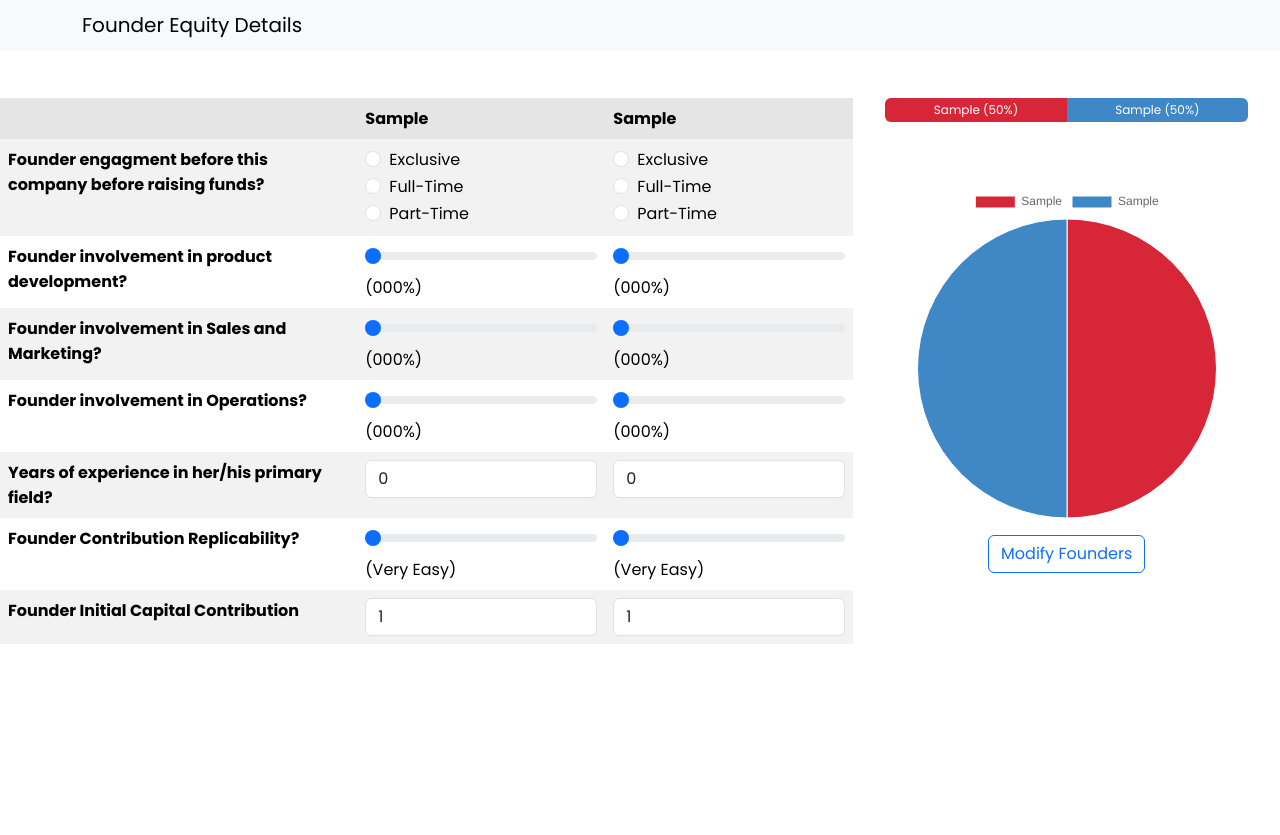
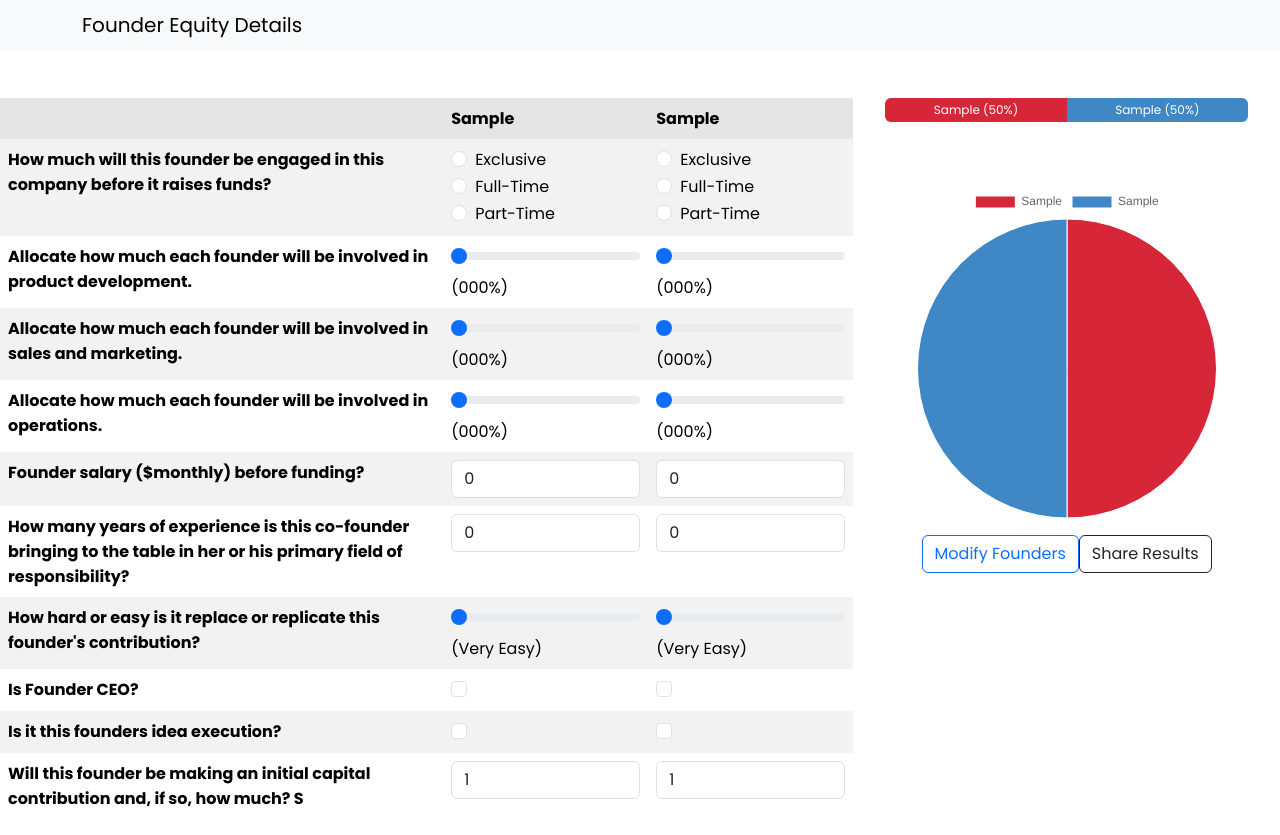
Before and after one commit to RonRaj101/FounderEquityCalculator, a Vue app: page / in a window 1280 px wide. Both pictures are taken after typing "Sample", "Sample" into the empty fields and a click on the button "Submit". Before the commit the page ends 800 px from the top, so only its background shows below. Built offline with nearby package versions, Linux system fonts and the light colour scheme.

Commit message:
re-enabling disabled params + added pinia

```diff
--- a/package.json
+++ b/package.json
@@ -11,8 +11,10 @@
     "chart.js": "^4.4.0",
     "core-js": "^3.8.3",
     "emailjs-com": "^3.2.0",
+    "pinia": "^2.1.7",
     "vue": "^3.2.13",
-    "vue-chartjs": "^5.2.0"
+    "vue-chartjs": "^5.2.0",
+    "vuex": "^4.0.2"
   },
   "devDependencies": {
     "@babel/core": "^7.12.16",
--- a/src/App.vue
+++ b/src/App.vue
@@ -1,37 +1,40 @@
 <script setup>
-import FounderDetails from './components/FounderDetails.vue'
-import StartupDetails from './components/StartupDetails.vue'
-import FinalResults from './components/FinalResults.vue'
+import FounderDetails from "./components/FounderDetails.vue";
+import StartupDetails from "./components/StartupDetails.vue";
+import FinalResults from "./components/FinalResults.vue";
 </script>
 
 <template>
-  <component :is="activeCompoment" @to-calculate="toCalculate" :founderDetails="founderDetails"/>
+  <component
+    :is="activeCompoment"
+    @to-calculate="toCalculate"
+    :founderDetails="founderDetails"
+  />
 </template>
 
 <script>
-
 export default {
-  name: 'App',
+  name: "App",
   components: {
     FounderDetails,
     StartupDetails,
-    FinalResults
+    FinalResults,
   },
   data() {
     return {
       activeCompoment: FounderDetails,
-      founderDetails: []
-    }
+      founderDetails: [],
+    };
   },
   methods: {
     toCalculate(founders) {
       this.activeCompoment = StartupDetails;
-      founders.forEach(founder => {
+      founders.forEach((founder) => {
         this.founderDetails.push(founder);
       });
-    }
-  }
-}
+    },
+  },
+};
 </script>
 
 <style>
--- a/src/components/StartupDetails.vue
+++ b/src/components/StartupDetails.vue
@@ -33,7 +33,7 @@
             <tbody>
               <tr class="">
                 <th scope="row">
-                  Founder engagment before this company before raising funds?
+                  How much will this founder be engaged in this company before it raises funds?
                 </th>
                 <td
                   class=""
@@ -97,7 +97,7 @@
                 </td>
               </tr>
               <tr>
-                <th scope="row">Founder involvement in product development?</th>
+                <th scope="row">Allocate how much each founder will be involved in product development.</th>
                 <td v-for="(founder, count) in founderDetails" :key="count">
                   <input
                     class="form-range"
@@ -116,7 +116,7 @@
                 </td>
               </tr>
               <tr>
-                <th scope="row">Founder involvement in Sales and Marketing?</th>
+                <th scope="row">Allocate how much each founder will be involved in sales and marketing. </th>
                 <td
                   colspan=""
                   class=""
@@ -143,7 +143,7 @@
               </tr>
 
               <tr>
-                <th scope="row">Founder involvement in Operations?</th>
+                <th scope="row">Allocate how much each founder will be involved in operations. </th>
                 <td
                   colspan=""
                   class=""
@@ -168,7 +168,7 @@
 
               </tr>
 
-              <!-- <tr>
+              <tr>
                 <th scope="row">Founder salary ($monthly) before funding?</th>
                 <td
                   colspan=""
@@ -187,11 +187,12 @@
                 </td>
 
 
-              </tr> -->
+              </tr>
 
               <tr>
                 <th scope="row">
-                  Years of experience in her/his primary field?
+                  How many years of experience is this co-founder bringing to the table in her or his
+primary field of responsibility?
                 </th>
                 <td
                   colspan=""
@@ -211,7 +212,7 @@
               </tr>
 
               <tr>
-                <th scope="row">Founder Contribution Replicability?</th>
+                <th scope="row">How hard or easy is it replace or replicate this founder's contribution? </th>
                 <td
                   colspan=""
                   v-for="(founder, count) in founderDetails"
@@ -238,7 +239,7 @@
                 </td>
               </tr>
 
-              <!-- <tr>
+              <tr>
                 <th scope="row">Is Founder CEO?</th>
                 <td
                   colspan=""
@@ -256,9 +257,9 @@
                     />
                   </div>
                 </td>
-              </tr> -->
+              </tr>
 
-              <!-- <tr>
+              <tr>
                 <th scope="row">Is it this founders idea execution?</th>
                 <td
                   colspan=""
@@ -278,10 +279,10 @@
                     />
                   </div>
                 </td>
-              </tr> -->
+              </tr>
 
               <tr>
-                <th scope="row">Founder Initial Capital Contribution</th>
+                <th scope="row">Will this founder be making an initial capital contribution and, if so, how much? S</th>
                 <td
                   colspan=""
                   v-for="(founder, count) in founderDetails"
@@ -355,9 +356,9 @@
           <Pie class="m-auto p-0" :data="chartData" :options="chartOptions" />
 
           <button type="button" class="btn btn-outline-primary btn-md mt-3" data-bs-toggle="collapse" data-bs-target="#collapseFounders" aria-expanded="false" aria-controls="collapseExample">Modify Founders</button>
-          <!-- <button type="button" class="btn btn-outline-dark btn-md mt-3" data-bs-toggle="collapse" data-bs-target="#collapseEmail" aria-expanded="false" aria-controls="collapseExample">Share Results</button> -->
+          <button type="button" class="btn btn-outline-dark btn-md mt-3" data-bs-toggle="collapse" data-bs-target="#collapseEmail" aria-expanded="false" aria-controls="collapseExample">Share Results</button>
 
-          <!-- <div class="collapse m-3" id="collapseEmail">
+          <div class="collapse m-3" id="collapseEmail">
             <div class="card card-body">
               <form action="" @submit.prevent="sendEmailJS">
               <div class="mb-3">
@@ -376,7 +377,7 @@
 
             </form>
             </div>
-          </div> -->
+          </div>
 
           <div class="collapse m-3" id="collapseFounders">
             <div class="card card-body">
@@ -450,11 +451,11 @@ export default {
       this.FoundersInformation.FounderInvolvementInProductDevelopment.push(0);
       this.FoundersInformation.FounderInvolvementInSalesAndMarketing.push(0);
       this.FoundersInformation.FounderInvolvementInOperations.push(0);
-      // this.FoundersInformation.FounderSalaryBeforeFunding.push(0);
+      this.FoundersInformation.FounderSalaryBeforeFunding.push(0);
       this.FoundersInformation.FounderYearsOfExperience.push(0);
       this.FoundersInformation.FounderReplicability.push(1);
-      // this.FoundersInformation.FounderIsCEO.push(0);
-      // this.FoundersInformation.FounderIsIdeaExecution.push(0);
+      this.FoundersInformation.FounderIsCEO.push(0);
+      this.FoundersInformation.FounderIsIdeaExecution.push(0);
       this.FoundersInformation.FounderInitialCapitalContribution.push(1);
     }
 
@@ -467,11 +468,11 @@ export default {
         FounderInvolvementInProductDevelopment: [],
         FounderInvolvementInSalesAndMarketing: [],
         FounderInvolvementInOperations: [],
-        // FounderSalaryBeforeFunding: [],
+        FounderSalaryBeforeFunding: [],
         FounderYearsOfExperience: [],
         FounderReplicability: [],
-        // FounderIsCEO: [],
-        // FounderIsIdeaExecution: [],
+        FounderIsCEO: [],
+        FounderIsIdeaExecution: [],
         FounderInitialCapitalContribution: [],
       },
       colors: [
@@ -481,7 +482,6 @@ export default {
         "#140F2D",
         "#183059",
       ],
-
       chartOptions:{maintainAspectRatio: true, aspectRatio:0.9, responsive:false},
       email: '',
       sendEmail: false,
@@ -501,11 +501,11 @@ export default {
         this.FoundersInformation.FounderInvolvementInProductDevelopment[i] = this.FoundersInformation.FounderInvolvementInProductDevelopment[i+1];
         this.FoundersInformation.FounderInvolvementInSalesAndMarketing[i] = this.FoundersInformation.FounderInvolvementInSalesAndMarketing[i+1];
         this.FoundersInformation.FounderInvolvementInOperations[i] = this.FoundersInformation.FounderInvolvementInOperations[i+1];
-        // this.FoundersInformation.FounderSalaryBeforeFunding[i] = this.FoundersInformation.FounderSalaryBeforeFunding[i+1];
+        this.FoundersInformation.FounderSalaryBeforeFunding[i] = this.FoundersInformation.FounderSalaryBeforeFunding[i+1];
         this.FoundersInformation.FounderYearsOfExperience[i] = this.FoundersInformation.FounderYearsOfExperience[i+1];
         this.FoundersInformation.FounderReplicability[i] = this.FoundersInformation.FounderReplicability[i+1];
-        // this.FoundersInformation.FounderIsCEO[i] = this.FoundersInformation.FounderIsCEO[i+1];
-        // this.FoundersInformation.FounderIsIdeaExecution[i] = this.FoundersInformation.FounderIsIdeaExecution[i+1];
+        this.FoundersInformation.FounderIsCEO[i] = this.FoundersInformation.FounderIsCEO[i+1];
+        this.FoundersInformation.FounderIsIdeaExecution[i] = this.FoundersInformation.FounderIsIdeaExecution[i+1];
         this.FoundersInformation.FounderInitialCapitalContribution[i] = this.FoundersInformation.FounderInitialCapitalContribution[i+1];
       }
 
@@ -515,11 +515,11 @@ export default {
       this.FoundersInformation.FounderInvolvementInProductDevelopment[index] = 0;
       this.FoundersInformation.FounderInvolvementInSalesAndMarketing[index] = 0;
       this.FoundersInformation.FounderInvolvementInOperations[index] = 0;
-      // this.FoundersInformation.FounderSalaryBeforeFunding[index] = 0;
+      this.FoundersInformation.FounderSalaryBeforeFunding[index] = 0;
       this.FoundersInformation.FounderYearsOfExperience[index] = 0;
       this.FoundersInformation.FounderReplicability[index] = 1;
-      // this.FoundersInformation.FounderIsCEO[index] = 0;
-      // this.FoundersInformation.FounderIsIdeaExecution[index] = 0;
+      this.FoundersInformation.FounderIsCEO[index] = 0;
+      this.FoundersInformation.FounderIsIdeaExecution[index] = 0;
       this.FoundersInformation.FounderInitialCapitalContribution[index] = 1;
     },
     addFounder() {
@@ -577,7 +577,7 @@ export default {
         message += `Founder Involvement In Product Development: ${this.FoundersInformation.FounderInvolvementInProductDevelopment[i] * 100}% <br>`;
         message += `Founder Involvement In Sales And Marketing: ${this.FoundersInformation.FounderInvolvementInSalesAndMarketing[i] * 100}% <br>`;
         message += `Founder Involvement In Operations: ${this.FoundersInformation.FounderInvolvementInOperations[i] * 100}% <br>`;
-        // message += `Founder Salary Before Funding: $${this.FoundersInformation.FounderSalaryBeforeFunding[i]} per month<br>`;
+        message += `Founder Salary Before Funding: $${this.FoundersInformation.FounderSalaryBeforeFunding[i]} per month<br>`;
         message += `Founder Years Of Experience: ${this.FoundersInformation.FounderYearsOfExperience[i]}<br>`;
         if(this.FoundersInformation.FounderReplicability[i] == 1){
           message += `Founder Replicability: Very Easy<br>`;
@@ -593,16 +593,16 @@ export default {
           message += `Founder Replicability: ${this.FoundersInformation.FounderReplicability[i]}<br>`;
         }
 
-        // if(this.FoundersInformation.FounderIsCEO[i])
-        //   message += `Founder Is CEO: Yes<br>`
-        // else
-        //   message += `Founder Is CEO: No<br>`
+        if(this.FoundersInformation.FounderIsCEO[i])
+          message += `Founder Is CEO: Yes<br>`
+        else
+          message += `Founder Is CEO: No<br>`
 
-        // if(this.FoundersInformation.FounderIsIdeaExecution[i])
-        //   message += `Founder's Idea for Execution: Yes<br>`
-        // else
-        //   message += `Founder's Idea for Execution: No<br>`
-        // message += `Founder Initial Capital Contribution: $${this.FoundersInformation.FounderInitialCapitalContribution[i]}<br><br>`;
+        if(this.FoundersInformation.FounderIsIdeaExecution[i])
+          message += `Founder's Idea for Execution: Yes<br>`
+        else
+          message += `Founder's Idea for Execution: No<br>`
+        message += `Founder Initial Capital Contribution: $${this.FoundersInformation.FounderInitialCapitalContribution[i]}<br><br>`;
 
         message += `----------------------------------------<br><br>`;
       }
@@ -651,19 +651,19 @@ export default {
           parseInt(
             this.FoundersInformation.FounderInvolvementInOperations[index]
           ) / 100;
-        // let founderSalary =
-        //   this.FoundersInformation.FounderSalaryBeforeFunding[index];
+        let founderSalary =
+          this.FoundersInformation.FounderSalaryBeforeFunding[index];
 
-        // if (founderSalary > 0) {
-        //   if (founderSalary > 4000) {
-        //     founderSalary = -4;
-        //   } else {
-        //     let founderSalaryMult = founderSalary / 1000;
-        //     founderSalary = founderSalaryMult * -0.5;
-        //   }
-        // } else {
-        //   founderSalary = 4;
-        // }
+        if (founderSalary > 0) {
+          if (founderSalary > 4000) {
+            founderSalary = -4;
+          } else {
+            let founderSalaryMult = founderSalary / 1000;
+            founderSalary = founderSalaryMult * -0.5;
+          }
+        } else {
+          founderSalary = 4;
+        }
 
         let founderYOE =
           this.FoundersInformation.FounderYearsOfExperience[index] / 10;
@@ -684,21 +684,21 @@ export default {
           founderReplicability /= 5;
         }
 
-        // let founderCEO = 0;
+        let founderCEO = 0;
 
-        // if (this.FoundersInformation.FounderIsCEO[index]) {
-        //   founderCEO = 1;
-        // } else {
-        //   founderCEO = 0;
-        // }
+        if (this.FoundersInformation.FounderIsCEO[index]) {
+          founderCEO = 1;
+        } else {
+          founderCEO = 0;
+        }
 
-        // let founderIE = 0;
+        let founderIE = 0;
 
-        // if (this.FoundersInformation.FounderIsIdeaExecution[index]) {
-        //   founderIE = 1;
-        // } else {
-        //   founderIE = 0;
-        // }
+        if (this.FoundersInformation.FounderIsIdeaExecution[index]) {
+          founderIE = 1;
+        } else {
+          founderIE = 0;
+        }
 
         let founderICC =
           this.FoundersInformation.FounderInitialCapitalContribution[index] /
@@ -712,11 +712,10 @@ export default {
           founderIO * 3 +
           founderYOE * 4 +
           founderReplicability * 5 +
-          founderICC * 4;
-
-          // founderCEO * 2 +
-          // founderIE * 1 +
-          // founderSalary * 4 +
+          founderICC * 4 +
+          founderCEO * 2 +
+          founderIE * 1 +
+          founderSalary * 4;
 
         equitySplits.push(individualEquity);
       }
--- a/src/main.js
+++ b/src/main.js
@@ -1,4 +1,17 @@
 import { createApp } from 'vue'
+import { defineStore } from 'pinia'
+
 import App from './App.vue'
 
+export const useStore = defineStore('main', {
+    state: () => ({
+        founders: [],
+    }),
+    actions: {
+        increment() {
+            this.count++
+        },
+    },
+});
+
 createApp(App).mount('#app')
```
Also changed, not shown: 8 other files (tests, documents, lock files or other folders).
